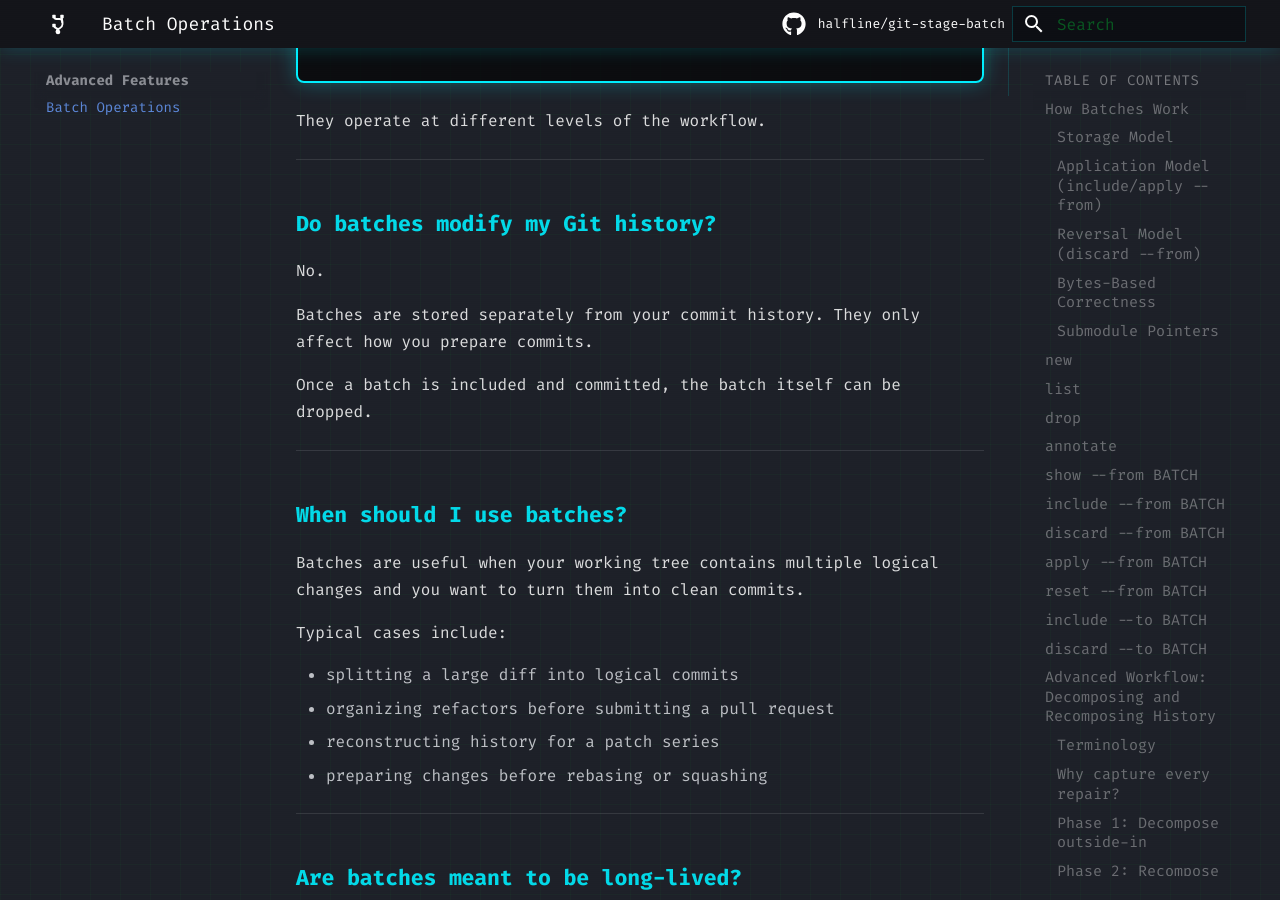
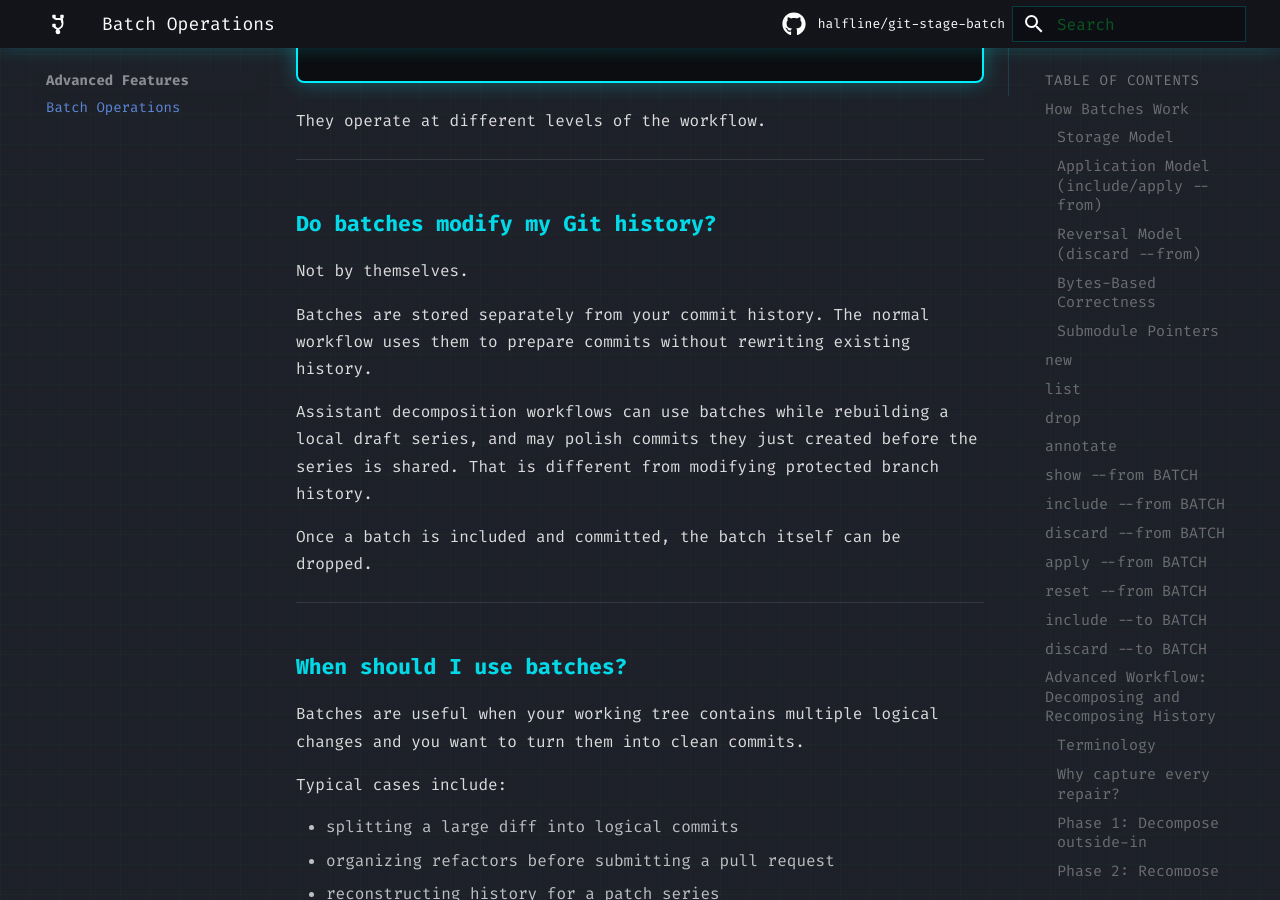
Before and after one commit to halfline/git-stage-batch, an MkDocs documentation site: the page built from docs/batches.md, in a window 1280 px wide and 900 px high, scrolled down 26143 px. Built offline with MkDocs 1.6.1 and Material for MkDocs 9.7.7, drawn with Linux system fonts in a browser that asks for light colours; comment, search, counter and statistics services are not loaded.

Commit message:
docs: Clarify history behavior for decomposition workflows
The command reference documents the --local-only flag for block-file, and
the website and README provide quick-start guides for AI assistant
onboarding including the bundled Claude commit skills.

Several FAQ answers on the batches and landing pages state that
git-stage-batch does not rewrite Git history. That answer is accurate for
normal staging use, but the assistant decomposition skill may polish
commits it recently created while rebuilding a local draft series. Readers
who use decomposition workflows encounter a contradiction between the
categorical denial and their actual experience.

This commit updates FAQ answers on the batches and landing pages from flat
denials to qualified responses that distinguish normal batch usage from
assistant decomposition workflows. It also adds a paragraph to the AI
assistant guide explaining that regular commit skills create new commits
while the decomposition skill may rewrite its own draft commits but is not
intended to touch shared or protected branch history.

The series now covers the full AI assistant onboarding path: a command
reference entry for --local-only, quick-start guides on the website and in
the README, and clarified history behavior across the documentation pages
that discuss rewriting.

```diff
--- a/docs/batches.md
+++ b/docs/batches.md
@@ -834,9 +834,14 @@ They operate at different levels of the workflow.
 
 ### Do batches modify my Git history?
 
-No.
+Not by themselves.
 
-Batches are stored separately from your commit history. They only affect how you prepare commits.
+Batches are stored separately from your commit history. The normal workflow uses
+them to prepare commits without rewriting existing history.
+
+Assistant decomposition workflows can use batches while rebuilding a local
+draft series, and may polish commits they just created before the series is
+shared. That is different from modifying protected branch history.
 
 Once a batch is included and committed, the batch itself can be dropped.
 
```
Also changed, not shown: docs/ai-assistants.md (+5 -0 lines), docs/index.md (+8 -3 lines).
